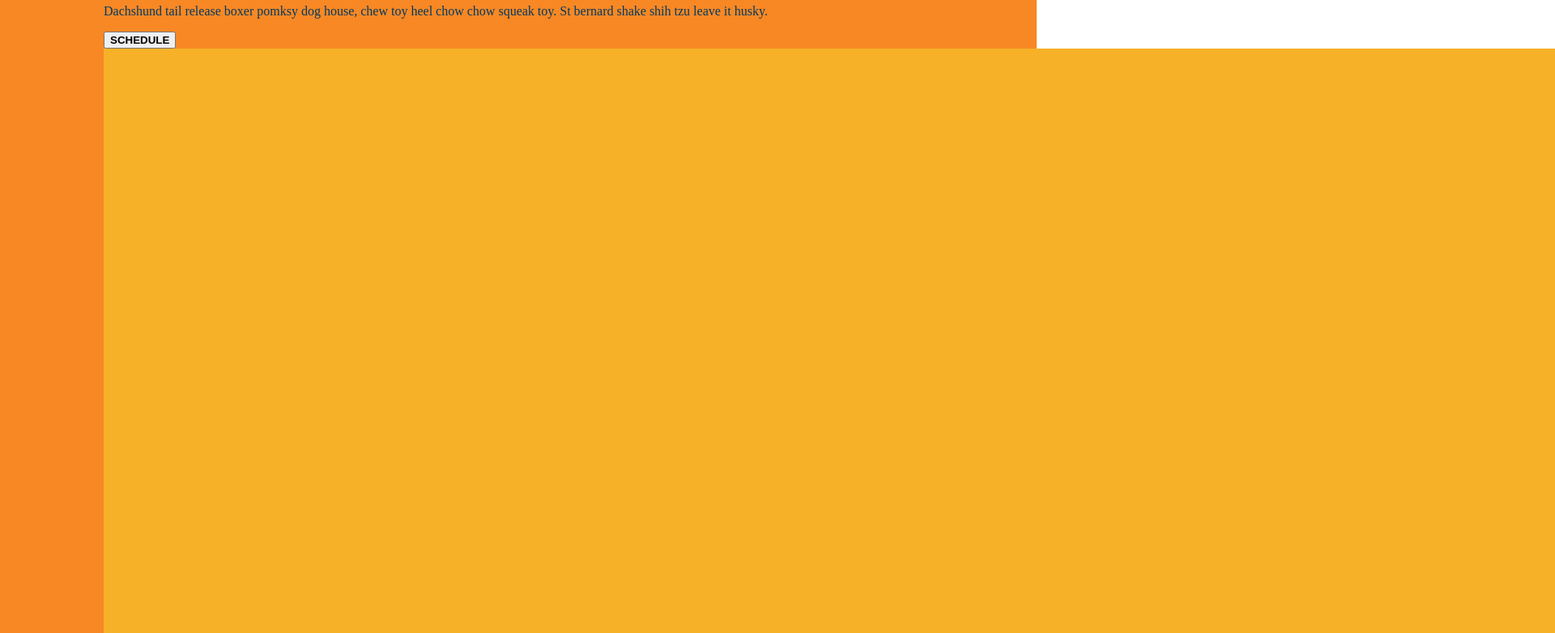
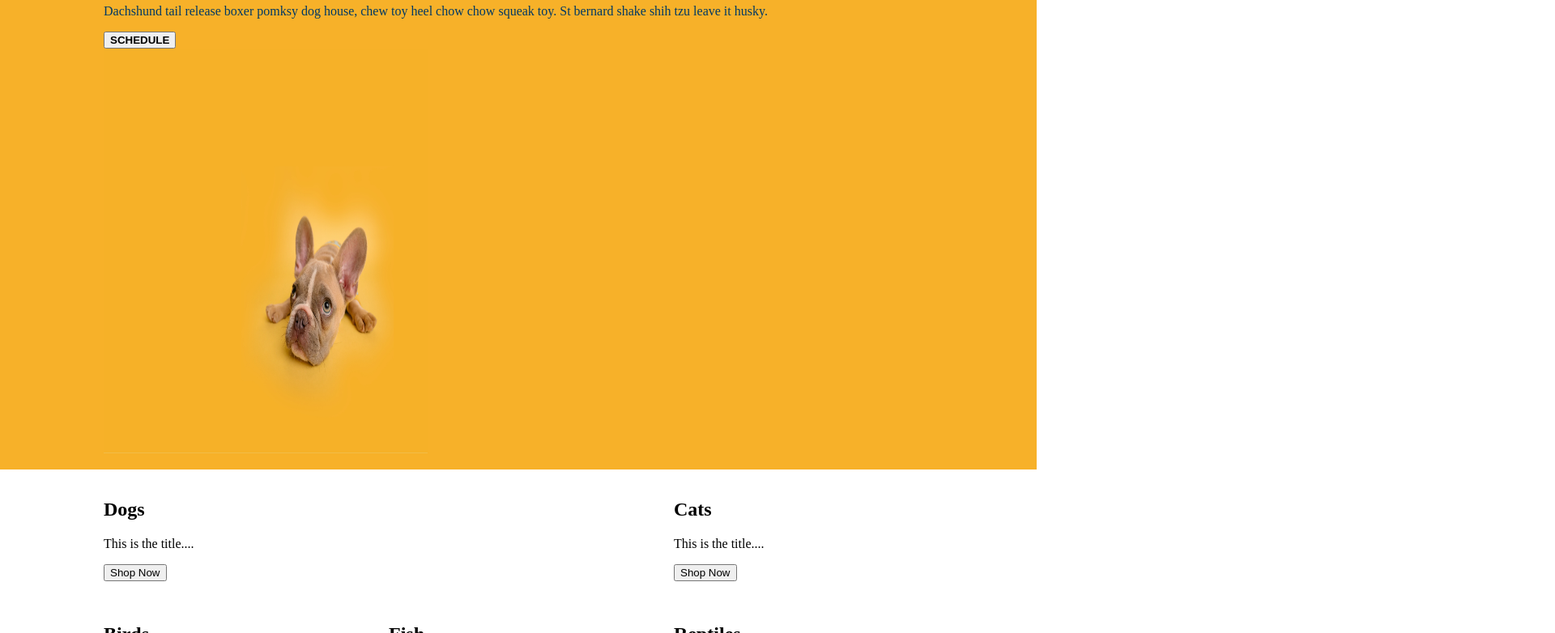
Before and after one commit to istarlet/paws_city_pet_supplies, a plain HTML site: page index.html in a window 1280 px wide. Shown: the part 376-1158 px from the top of the page at 81% size, 1920 px wide, since content can reach past the window. Drawn offline with Linux system fonts and the light colour scheme.

Commit message:
CHANGE: header__container background color

```diff
--- a/index.html
+++ b/index.html
@@ -40,7 +40,9 @@
             <h1 class="fw__bold tt__uppercase">The Best Care for Your Little One</h1>
             <p>Dachshund tail release boxer pomksy dog house, chew toy heel chow chow squeak toy. St bernard shake shih tzu leave it husky.</p>
             <button class="fw__bold tt__uppercase">Schedule</button>
-            <img src="images/puppy-hero-bg.jpg" alt="" />
+            <div class="">
+            <img src="images/puppy-hero-bg.jpg" alt="" width="400" height="500"/>
+            </div>
           </div>
         </section>
       </header>
--- a/pawscity.css
+++ b/pawscity.css
@@ -31,7 +31,7 @@
   }
 
   .header__container {
-    background-color: #f88824;
+    background-color: #f7b129;
     color: #fff;
     padding: 1em 0;
   }
```
